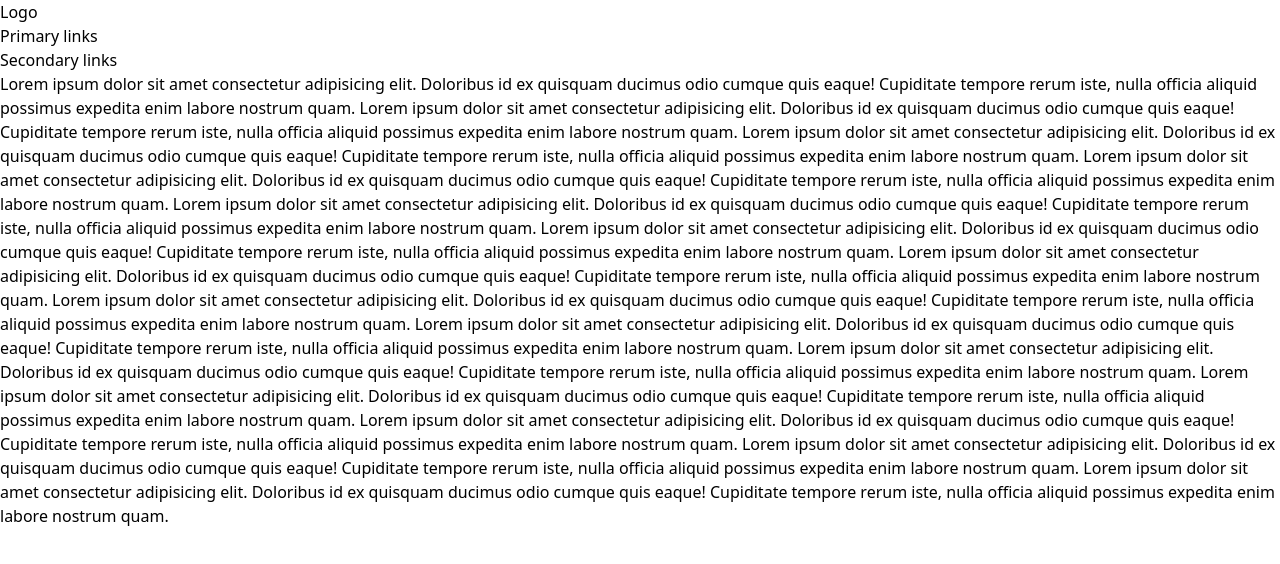
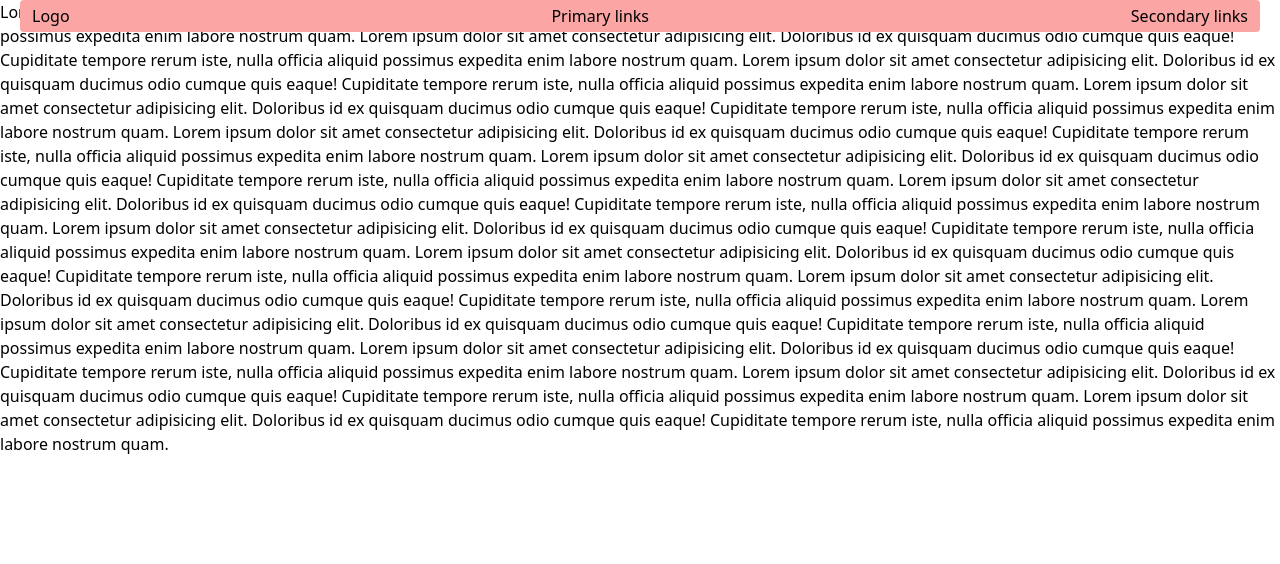
Before and after one commit to NVR-2023/45-Solutioner-2.0, a Next.js app: page / in a window 1280 px wide. Shown: the top 564 px of the page. Built offline with nearby package versions, Linux system fonts and the light colour scheme.

Commit message:
Set Navbar component layout

```diff
--- a/src/sections/navbar/navbar.tsx
+++ b/src/sections/navbar/navbar.tsx
@@ -2,14 +2,12 @@ import React, { FC } from "react";
 
 const Navbar: FC = () => {
   return (
-    <header>
-      <nav className="relative z-[999]">
-        <div className="">
-          <div className="">
+    <header className="relative z-50 w-full">
+      <nav className="fixed top-0 w-full">
+        <div className="flex justify-between rounded mx-5 px-3 py-1 bg-red-300 ">
             <div>Logo</div>
             <div>Primary links</div>
             <div>Secondary links</div>
-          </div>
         </div>
       </nav>
     </header>
```
